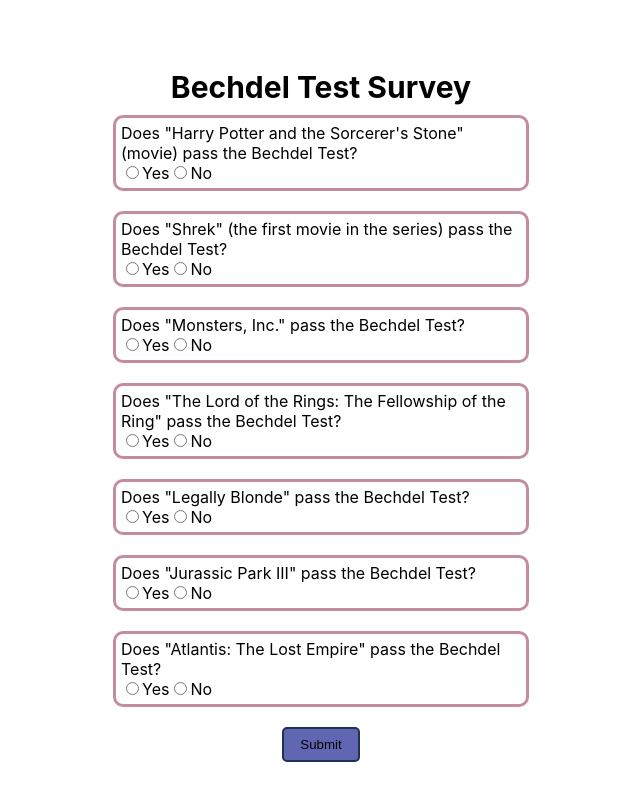
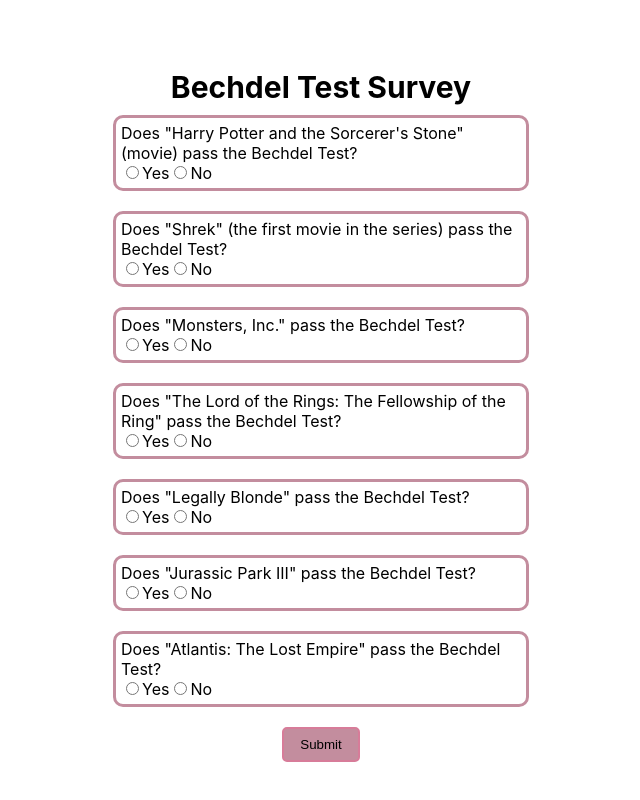
Before and after one commit to sdiener17/ENGL310_FinalProject, a React (Create React App) app: page /survey in a window 1280 px wide. Shown: the part 1226-2026 px from the top of the page, without its empty margins (319-959 px from the left). Built offline with nearby package versions, Linux system fonts and the light colour scheme.

Commit message:
Final commit?

```diff
--- a/src/App.css
+++ b/src/App.css
@@ -3,6 +3,7 @@
   --secondarySiteColor: #C38D9E;
   --darkSiteColor: #1d3350;
   --lightTeal: #41B3A3;
+  --darkerPink: #d77c99;
   --purpleTwo: #6166b3;
   --purpleOne: #373cab;
   --yellowOne: #eee71e;
--- a/src/components/Footer.js
+++ b/src/components/Footer.js
@@ -6,7 +6,7 @@
   return (
     <FootWrapper>
       <div className="FooterMain">
-        <p>This Website was Created for a K-State ENGL 310 Research Project.</p>
+        <p>Sarah Diener's ENGL 310 Research Project.</p>
       </div>
     </FootWrapper>
   );
--- a/src/components/Header.js
+++ b/src/components/Header.js
@@ -13,7 +13,7 @@
     <PageWrapper>
       <div className="headerMain">
         {/* <img src={mainLogo} className="logo" alt="GURPS Book image"></img> */}
-        <div className="headerTitle">ENGL 310 Project</div>
+        <div className="headerTitle">Feminist Critical Theory</div>
         <NavBar/>
       </div>
     </PageWrapper>
--- a/src/components/bibliographyPage/BibliographyPage.js
+++ b/src/components/bibliographyPage/BibliographyPage.js
@@ -2,10 +2,27 @@
 import styled from "styled-components";
 import TextWithLinkCard from "../commonComponents/TextWithLinkCard";
 import TextOnlyCard from "../commonComponents/TextOnlyCard";
+import TextWithLinkImCard from "../commonComponents/TextWithLinkImCard";
 import books1 from "../../images/books1.jpg";
 import { sources } from "../../data/sources";
 import {imagesources} from "../../data/imagesources";
 import { Link } from "react-router-dom";
+import books4 from "../../images/books4.jpg";
+import books5 from "../../images/books5.jpg";
+import books9 from "../../images/books9.jpg";
+import books10 from "../../images/books10.jpg";
+import woman1 from "../../images/woman1.jpg";
+import woman2 from "../../images/woman2.jpg";
+import woman3 from "../../images/woman3.jpg";
+import woman5 from "../../images/woman5.jpg";
+import woman6 from "../../images/woman6.jpg";
+import reading1 from "../../images/reading1.jpg";
+import mother1 from "../../images/mother1.jpg";
+import potter1 from "../../images/potter1.jpg";
+import potter2 from "../../images/potter2.jpg";
+import potter3 from "../../images/potter3.jpg";
+import potter4 from "../../images/potter4.jpg";
+import waves1 from "../../images/waves1.jpg";
 
 export default function HomePage(){
     useEffect(() => {
@@ -21,24 +38,24 @@
             <TextOnlyCard text={sources[3].text}/>
 
             <h3>Image Sources</h3>
-            <div className="note">*All images were obtained for free from <Link to={{pathname:"https://unsplash.com/"}} target="_blank">unslplash.com</Link></div>
-            <TextWithLinkCard text={imagesources[0].text} link={imagesources[0].link}/>
-            <TextWithLinkCard text={imagesources[3].text} link={imagesources[3].link}/>
-            <TextWithLinkCard text={imagesources[4].text} link={imagesources[4].link}/>
-            <TextWithLinkCard text={imagesources[8].text} link={imagesources[8].link}/>
-            <TextWithLinkCard text={imagesources[9].text} link={imagesources[9].link}/>
-            <TextWithLinkCard text={imagesources[10].text} link={imagesources[10].link}/>
-            <TextWithLinkCard text={imagesources[11].text} link={imagesources[11].link}/>
-            <TextWithLinkCard text={imagesources[12].text} link={imagesources[12].link}/>
-            <TextWithLinkCard text={imagesources[13].text} link={imagesources[13].link}/>
-            <TextWithLinkCard text={imagesources[14].text} link={imagesources[14].link}/>
-            <TextWithLinkCard text={imagesources[15].text} link={imagesources[15].link}/>
-            <TextWithLinkCard text={imagesources[17].text} link={imagesources[17].link}/>
-            <TextWithLinkCard text={imagesources[18].text} link={imagesources[18].link}/>
-            <TextWithLinkCard text={imagesources[19].text} link={imagesources[19].link}/>
-            <TextWithLinkCard text={imagesources[20].text} link={imagesources[20].link}/>
-            <TextWithLinkCard text={imagesources[21].text} link={imagesources[21].link}/>
-            <TextWithLinkCard text={imagesources[22].text} link={imagesources[22].link}/>
+            <div className="note">*All images were obtained for free from <a href="https://unsplash.com/" target="_blank">unsplash.com</a></div>
+            <TextWithLinkImCard text={imagesources[0].text} link={imagesources[0].link} image={books1}/>
+            <TextWithLinkImCard text={imagesources[3].text} link={imagesources[3].link} image={books4}/>
+            <TextWithLinkImCard text={imagesources[4].text} link={imagesources[4].link} image={books5}/>
+            <TextWithLinkImCard text={imagesources[8].text} link={imagesources[8].link} image={books9}/>
+            <TextWithLinkImCard text={imagesources[9].text} link={imagesources[9].link} image={reading1}/>
+            <TextWithLinkImCard text={imagesources[10].text} link={imagesources[10].link} image={books10}/>
+            <TextWithLinkImCard text={imagesources[11].text} link={imagesources[11].link} image={potter1}/>
+            <TextWithLinkImCard text={imagesources[12].text} link={imagesources[12].link} image={waves1}/>
+            <TextWithLinkImCard text={imagesources[13].text} link={imagesources[13].link} image={woman1}/>
+            <TextWithLinkImCard text={imagesources[14].text} link={imagesources[14].link} image={woman2}/>
+            <TextWithLinkImCard text={imagesources[15].text} link={imagesources[15].link} image={woman3}/>
+            <TextWithLinkImCard text={imagesources[17].text} link={imagesources[17].link} image={woman5}/>
+            <TextWithLinkImCard text={imagesources[18].text} link={imagesources[18].link} image={potter2}/>
+            <TextWithLinkImCard text={imagesources[19].text} link={imagesources[19].link} image={potter3}/>
+            <TextWithLinkImCard text={imagesources[20].text} link={imagesources[20].link} image={potter4}/>
+            <TextWithLinkImCard text={imagesources[21].text} link={imagesources[21].link} image={mother1}/>
+            <TextWithLinkImCard text={imagesources[22].text} link={imagesources[22].link} image={woman6}/>
             <div className="marginBottom"/>
         </PageWrapper>
     )
--- /dev/null
+++ b/src/components/commonComponents/TextWithLinkImCard.js
@@ -0,0 +1,53 @@
+import React from "react";
+import styled from "styled-components";
+import {Link} from "react-router-dom";
+
+export default function TextWithLinkCard({text, link, image}){
+    return(
+        <PageWrapper>
+            <div className="textWrap">
+                <div>{text}</div>
+                <Link to={link}>{link}</Link>
+                <div className="imageContainer">
+                    <img className="cardImage" src={image} ></img>
+                </div>
+            </div>
+
+
+        </PageWrapper>
+    )
+}
+
+
+const PageWrapper = styled.div`
+    display:flex;
+    flex-direction:row;
+    flex-wrap:wrap;
+    /* align-items:center;
+    justify-content:center; */
+    margin-left:15px;
+    margin-right:15px;
+    margin-bottom:20px;
+
+    .textWrap{
+        display:flex;
+        flex-direction:row;
+        justify-content:flex-start;
+        align-items:center;
+        max-width:1000px;
+        padding:10px;
+        background-color:var(--cardGrey);
+        border-radius: 10px;
+        font-size: 1.2rem;
+    }
+    .cardImage{
+        margin:5px;
+        width:100px;
+        height:100px;
+        border-radius:50%;
+        border: 3px solid var(--secondarySiteColor);
+    }
+    .imageContainer{
+        float:left;
+    }
+`;
--- a/src/components/surveyPage/SurveyPage.js
+++ b/src/components/surveyPage/SurveyPage.js
@@ -111,15 +111,15 @@
         margin-bottom:30px;
     }
     .submitButton{
-        background: var(--purpleTwo);
+        background: var(--secondarySiteColor);
         color: var(--lighterGrey);
         padding: 0.5rem 1.0rem;
         border-radius:5px;
-        border: 2px solid var(--darkSiteColor);
+        border: 2px solid var(--darkerPink);
         text-decoration:none;
     }
     .submitButton:hover{
-        background: var(--purpleOne);
+        background: var(--darkerPink);
 
     }
     .textStuff{
```
